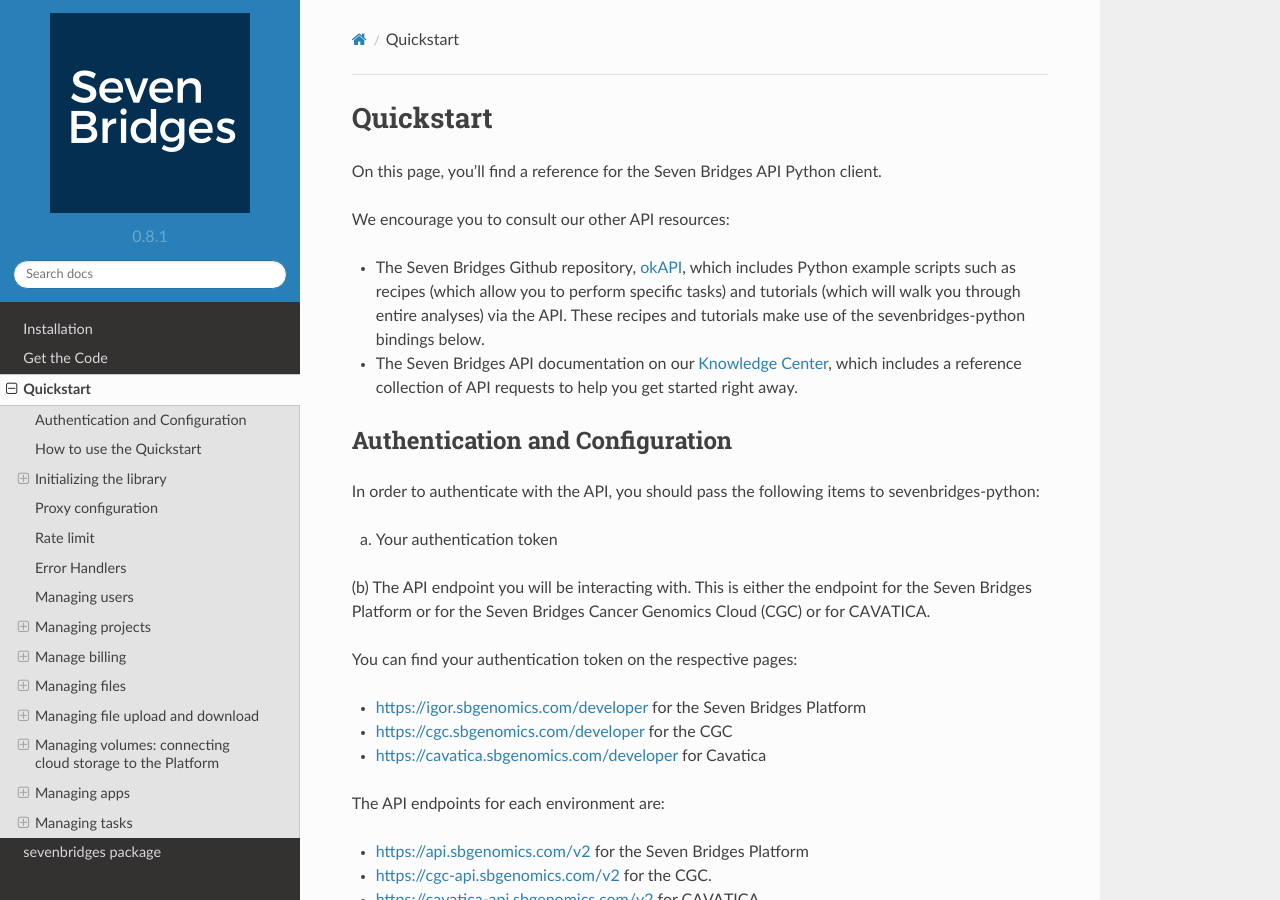
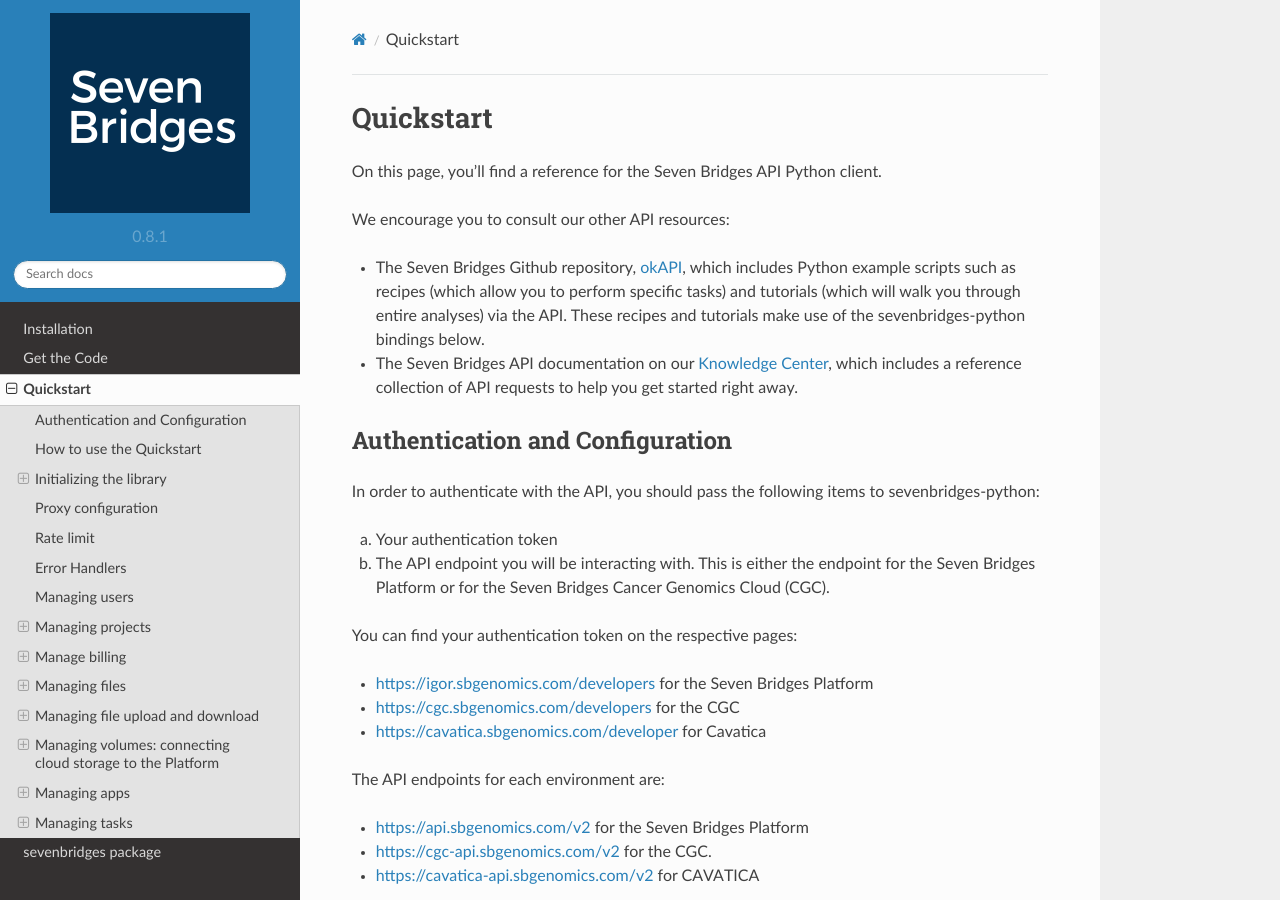
Before and after one commit to sbg/sevenbridges-python, a Sphinx documentation site: the page built from docs/quickstart.rst, in a window 1280 px wide and 900 px high. Built offline with Sphinx 7.4.7 and the Read the Docs theme 2.0.0, drawn with Linux system fonts in a browser that asks for light colours; some of the changed text lies outside the part shown.

```diff
--- a/docs/quickstart.rst
+++ b/docs/quickstart.rst
@@ -14,13 +14,12 @@ Authentication and Configuration
 In order to authenticate with the API, you should pass the following items to sevenbridges-python:
 
 (a) Your authentication token
-(b) The API endpoint you will be interacting with. This is either the endpoint for the Seven Bridges Platform or
-for the Seven Bridges Cancer Genomics Cloud (CGC) or for CAVATICA.
+(b) The API endpoint you will be interacting with. This is either the endpoint for the Seven Bridges Platform or for the Seven Bridges Cancer Genomics Cloud (CGC).
 
 You can find your authentication token on the respective pages:
 
--  https://igor.sbgenomics.com/developer for the Seven Bridges Platform
--  https://cgc.sbgenomics.com/developer for the CGC
+-  https://igor.sbgenomics.com/developers for the Seven Bridges Platform
+-  https://cgc.sbgenomics.com/developers for the CGC
 -  https://cavatica.sbgenomics.com/developer for Cavatica
 
 The API endpoints for each environment are:
@@ -101,7 +100,7 @@ different credentials or environments.
 3. Initialize the library using a configuration file
 ^^^^^^^^^^^^^^^^^^^^^^^^^^^^^^^^^^^^^^^^^^^^^^^^^^^^
 The configuration file, ``$HOME/.sevenbridges/credentials``, has a simple ``.ini`` file format, with
-the environment (the Seven Bridges Platform, or the CGC, or Cavatica) indicated in square brackets, as shown:
+the environment (the Seven Bridges Platform, or the CGC) indicated in square brackets, as shown:
 
 ::
 
```
Also changed, not shown: README.rst (+18 -31 lines).
